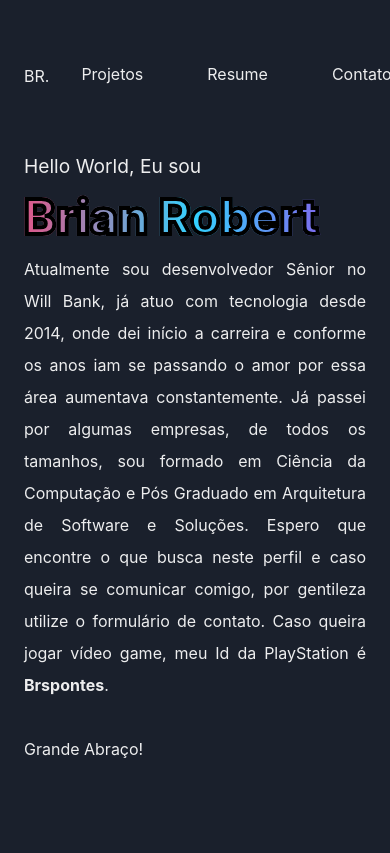
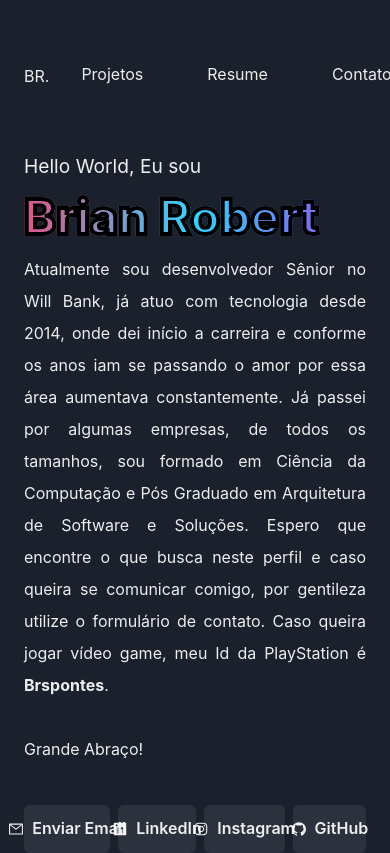
Before and after one commit to Brspontes/react-portfolio, a React (Create React App) app: page / in a window 390 px wide. Shown: the top 853 px of the page. Built offline with nearby package versions, Linux system fonts and the light colour scheme.

Commit message:
adicionando botoes e tratando responsivo

```diff
--- a/package.json
+++ b/package.json
@@ -17,6 +17,7 @@
     "framer-motion": "^6.2.8",
     "react": "^18.0.0",
     "react-dom": "^18.0.0",
+    "react-icons": "^4.3.1",
     "react-scripts": "5.0.0",
     "typescript": "^4.6.3",
     "web-vitals": "^2.1.4"
--- a/src/pages/App.css
+++ b/src/pages/App.css
@@ -1,6 +1,10 @@
 .bordaTexto {
   -webkit-text-stroke-width: 4px;
   -webkit-text-stroke-color: #000;
+}
+
+.directionFlex {
+  flex-direction: row;
 }
 
 /* CELULAR */
@@ -9,4 +13,21 @@
     -webkit-text-stroke-width: 2px;
     -webkit-text-stroke-color: #000;
   }
+
+  .directionFlex {
+    flex-direction: row;
+    flex-wrap: wrap;
+    align-items: center;
+    justify-content: center;
+  }
+
+  .directionFlex > Button {
+    max-width: 150px;
+    margin-top: 0.5rem;
+  }
 }
+
+/* MID */
+@media screen and (min-width: 481px) and (max-width: 900px) {
+
+}
--- a/src/pages/App.tsx
+++ b/src/pages/App.tsx
@@ -1,4 +1,5 @@
-import { Flex, Text } from '@chakra-ui/react';
+import { Flex, Text, Button } from '@chakra-ui/react';
+import { AiFillGithub, AiFillLinkedin, AiOutlineInstagram, AiOutlineMail } from 'react-icons/ai'
 import React from 'react';
 import './App.css';
 
@@ -23,6 +24,12 @@ function App() {
           Grande Abraço!
         </Text>
       </Flex>
+      <Flex mt={["10", "20", "40"]} className="directionFlex">
+        <Button leftIcon={<AiOutlineMail />} padding="6">Enviar Email</Button>
+        <Button leftIcon={<AiFillLinkedin />} padding="6" ml="2">LinkedIn</Button>
+        <Button leftIcon={<AiOutlineInstagram />} padding="6" ml="2">Instagram</Button>
+        <Button leftIcon={<AiFillGithub />} padding="6" ml="2">GitHub</Button>
+      </Flex>
     </Flex>
   )
 }
```
Also changed, not shown: 1 other file (tests, documents, lock files or other folders).
